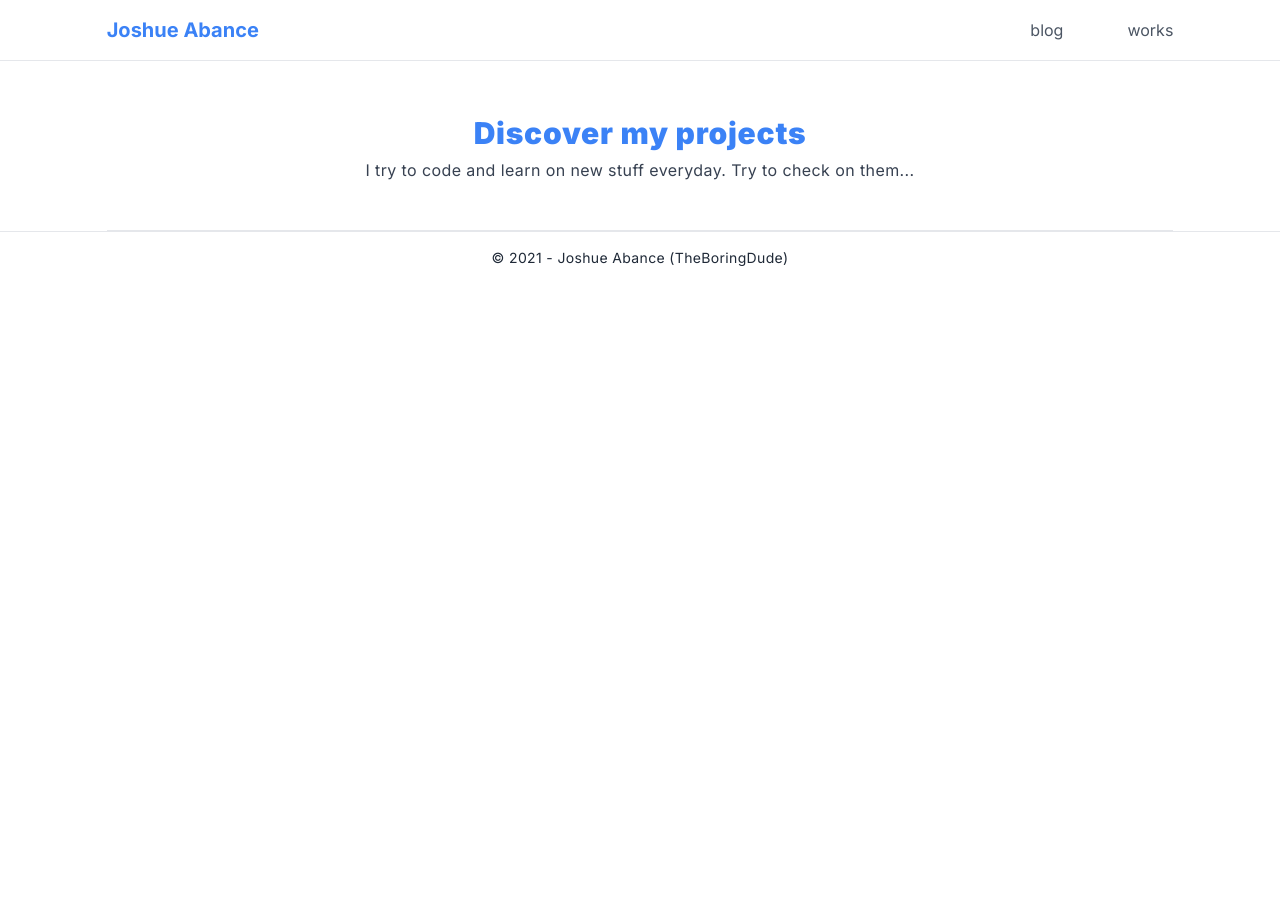
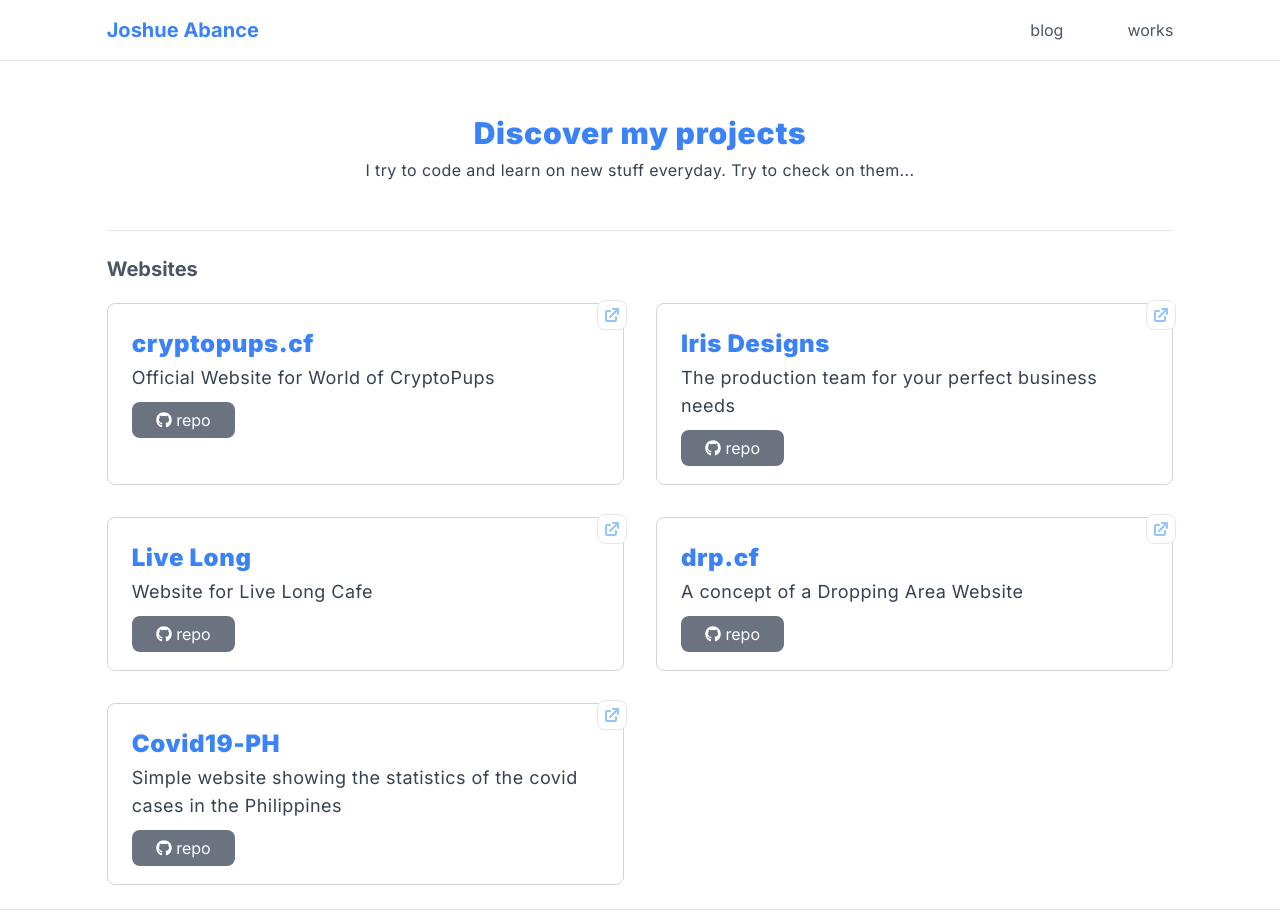
Before and after one commit to TheBoringDude/portfolio, a Gatsby site: page /works in a window 1280 px wide. Shown: the top 912 px of the page. Before the commit the page ends 800 px from the top, so only its background shows below. Built offline with nearby package versions, Linux system fonts and the light colour scheme; Gatsby itself is replaced by a stand-in of ours.

Commit message:
add website to works

```diff
--- /dev/null
+++ b/content/works/websites.json
@@ -0,0 +1,32 @@
+[
+  {
+    "name": "cryptopups.cf",
+    "description": "Official Website for World of CryptoPups",
+    "repo": "https://github.com/TheBoringDude/cryptopups",
+    "website": "https://www.cryptopups.cf/"
+  },
+  {
+    "name": "Iris Designs",
+    "description": "The production team for your perfect business needs",
+    "repo": "https://github.com/TheBoringDude/iris-designs",
+    "website": "https://notiriscreations.cf/"
+  },
+  {
+    "name": "Live Long",
+    "description": "Website for Live Long Cafe",
+    "repo": "https://github.com/TheBoringDude/livelong-new",
+    "website": "https://livelong.vercel.app"
+  },
+  {
+    "name": "drp.cf",
+    "description": "A concept of a Dropping Area Website",
+    "repo": "https://github.com/TheBoringDude/drp.cf",
+    "website": "https://drp-cf.vercel.app"
+  },
+  {
+    "name": "Covid19-PH",
+    "description": "Simple website showing the statistics of the covid cases in the Philippines",
+    "repo": "https://github.com/TheBoringDude/covid19ph-api",
+    "website": "https://covid19ph-api.vercel.app/"
+  }
+]
--- /dev/null
+++ b/src/components/works-container.js
@@ -0,0 +1,48 @@
+import { faGithub } from '@fortawesome/free-brands-svg-icons';
+import { FontAwesomeIcon } from '@fortawesome/react-fontawesome';
+import PropTypes from 'prop-types';
+import React from 'react';
+
+const WorksContainer = ({ name, description, repo, website }) => {
+  return (
+    <div className="relative border border-gray-300 rounded-lg p-6 group">
+      <a
+        href={website ? website : repo}
+        target="_blank"
+        rel="noreferrer"
+        title="Visit project website"
+        className="absolute -top-1 -right-1 bg-white border p-1 rounded-lg text-blue-300 hover:text-blue-500"
+      >
+        <svg xmlns="http://www.w3.org/2000/svg" className="h-5 w-5" viewBox="0 0 20 20" fill="currentColor">
+          <path d="M11 3a1 1 0 100 2h2.586l-6.293 6.293a1 1 0 101.414 1.414L15 6.414V9a1 1 0 102 0V4a1 1 0 00-1-1h-5z" />
+          <path d="M5 5a2 2 0 00-2 2v8a2 2 0 002 2h8a2 2 0 002-2v-3a1 1 0 10-2 0v3H5V7h3a1 1 0 000-2H5z" />
+        </svg>
+      </a>
+
+      <h3 className="text-2xl font-black tracking-wide text-blue-500">{name}</h3>
+
+      <p className="line-clamp-2 my-1 text-gray-700 lg:text-lg tracking-wide">{description}</p>
+
+      <div className="mt-4">
+        <a
+          href={repo}
+          target="_blank"
+          rel="noreferrer"
+          title="Visit project repository"
+          className="bg-gray-500 hover:bg-blue-500 px-6 py-2 rounded-lg text-white"
+        >
+          <FontAwesomeIcon icon={faGithub} /> repo
+        </a>
+      </div>
+    </div>
+  );
+};
+
+WorksContainer.propTypes = {
+  name: PropTypes.string.isRequired,
+  description: PropTypes.string.isRequired,
+  repo: PropTypes.string.isRequired,
+  website: PropTypes.string
+};
+
+export default WorksContainer;
--- a/src/pages/works.js
+++ b/src/pages/works.js
@@ -1,7 +1,8 @@
 import React from 'react';
-
+import Websites from '../../content/works/websites.json';
 import Layout from '../components/layout';
 import PageHeader from '../components/pageheader';
+import WorksContainer from '../components/works-container';
 
 const WorksPage = () => (
   <Layout title="Works">
@@ -9,6 +10,18 @@ const WorksPage = () => (
       title="Discover my projects"
       info="I try to code and learn on new stuff everyday. Try to check on them..."
     />
+
+    <div className="w-5/6 mx-auto">
+      <div className="py-6">
+        <h2 className="text-xl mb-5 text-gray-600 font-bold">Websites</h2>
+
+        <div className="grid grid-cols-1  sm:grid-cols-2 gap-8">
+          {Websites.map((proj, index) => (
+            <WorksContainer key={index} {...proj} />
+          ))}
+        </div>
+      </div>
+    </div>
   </Layout>
 );
 
--- a/tailwind.config.js
+++ b/tailwind.config.js
@@ -13,5 +13,7 @@ module.exports = {
   variants: {
     extend: {},
   },
-  plugins: [],
+  plugins: [
+    require('@tailwindcss/line-clamp')
+  ],
 }
```
